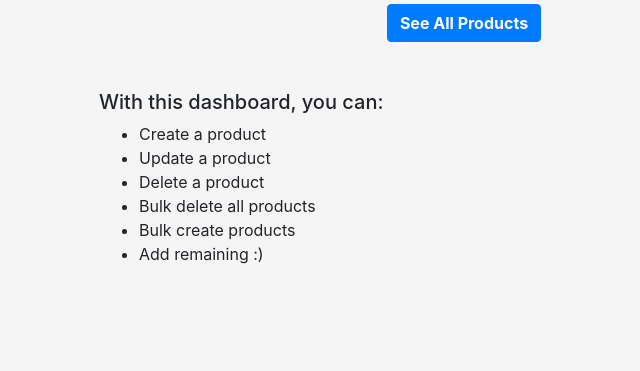
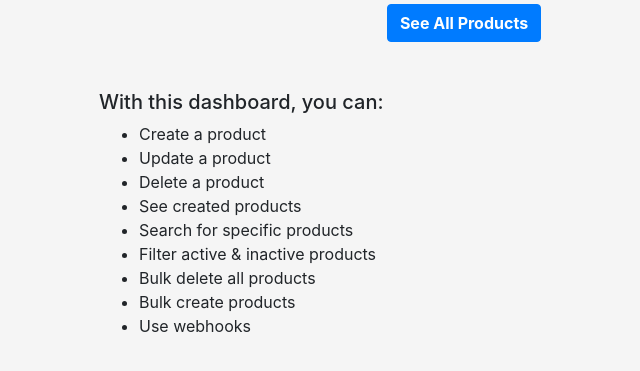
Before and after one commit to IamMiracleAlex/acme-products, a Django app: page / in a window 1280 px wide. Shown: the part 184-555 px from the top of the page, without its empty margins (176-816 px from the left). Run offline with Django 3.2, Linux system fonts and the light colour scheme; some libraries are stand-ins or nearby versions.

```diff
--- a/products/templates/products/index.html
+++ b/products/templates/products/index.html
@@ -16,9 +16,12 @@
                     <li>Create a product</li>
                     <li>Update a product</li>
                     <li>Delete a product</li>
+                    <li>See created products</li>
+                    <li>Search for specific products</li>
+                    <li>Filter active & inactive products</li>
                     <li>Bulk delete all products</li>
                     <li>Bulk create products</li>
-                    <li>Add remaining :)</li>
+                    <li>Use webhooks</li>
 
                 </ul>
                 <br> <br>
```
Also changed, not shown: 1 other file.
